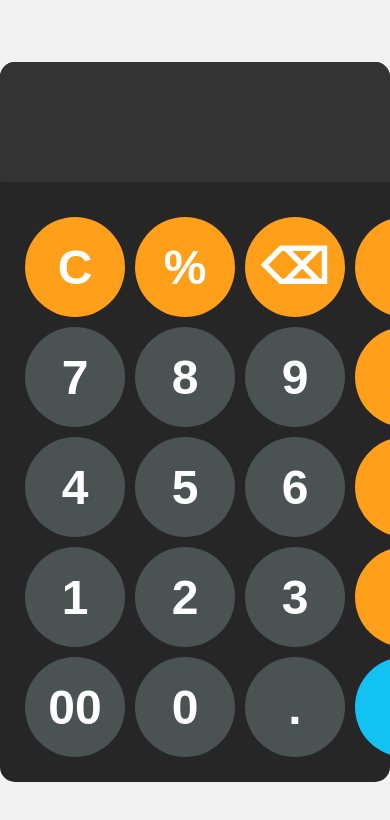
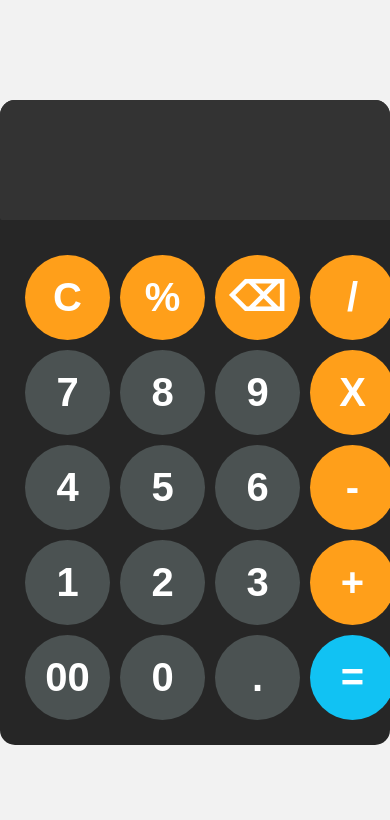
Before and after one commit to Pralay-Roy/Calculator, a plain HTML site: page index.html in a window 390 px wide. Drawn offline with Linux system fonts and the light colour scheme.

Commit message:
Update styles.css
Fixed mobile responsiveness

```diff
--- a/styles.css
+++ b/styles.css
@@ -11,9 +11,17 @@ body{
     font-family: Arial, sans-serif;
     background-color: hsl(0, 0%, 15%);
     border-radius: 15px;
-    max-width: 500px;
+    width: 100%;
+    max-width: 400px;
     overflow: hidden;
 }
+@media (max-width: 600px) {
+    .calculator {
+      width: 90%;
+      font-size: 1.2em;  /* Adjust the font size on small screens */
+    }
+  }
+
 #display{
     width: 98%;
     height: 100px;
@@ -34,13 +42,13 @@ body{
 }
 
 button {
-    width: 100px;
-    height: 100px;
+    width: 85px;
+    height: 85px;
     border-radius: 50px;
     border: none;
     background-color: rgb(75, 82, 82);
     color: white;
-    font-size: 3rem;
+    font-size: 2.5rem;
     font-weight: bold;
     cursor: pointer;
 }
```
